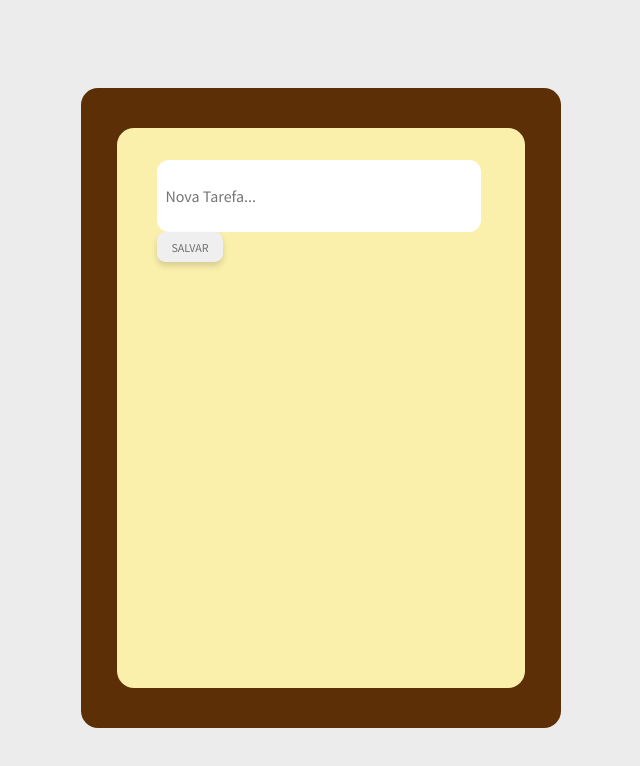
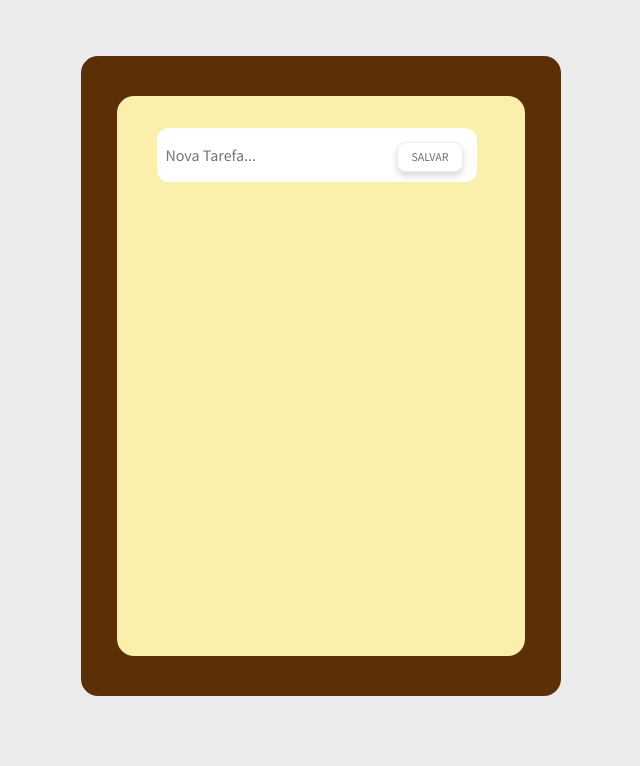
Before and after one commit to MayaraPimenta/to-do-project, a plain HTML site: page docs/index.html in a window 1280 px wide. Shown: the whole page, without its empty margins (319-959 px from the left). Drawn offline with Linux system fonts and the light colour scheme.

Commit message:
more sass

```diff
--- a/docs/css/_base.scss
+++ b/docs/css/_base.scss
@@ -4,7 +4,7 @@ body {
     justify-content: center;
     align-items: center;
 
-    div {
+    #mainDiv {
         display: flex;
         justify-content: center;
         align-items: center;
@@ -12,7 +12,7 @@ body {
         width: 30em;
         height: 40em;
         border-radius: 17px;
-        margin-top: 5em;
+        margin-top: 3em;
 
         background-color: $clipboard-color1;
 
@@ -30,6 +30,18 @@ body {
         background-color: $clipboard-color2;
     }
 
+    #innerDiv {
+        background-color: white;
+
+        width: 20em;
+        height: 3.375em;
+        border-radius: 12px;
+        border-width: 0em;
+        outline: none;
+
+        margin-top: 2em;
+    }
+
     #newInput {
         font-family: $font;
         font-size: $fs-s;
@@ -38,13 +50,12 @@ body {
         list-style-type: none;
         list-style: none;
 
-        width: 20em;
-        height: 4.375em;
+        width: 14.5em;
+        height: 3.25em;
         border-radius: 12px;
         border-width: 0em;
         outline: none;
 
-        margin-top: 2em;
     }
 
     #newTask {
@@ -55,8 +66,16 @@ body {
         list-style-type: none;
         list-style: none;
 
-        align-content: space-between;
-        padding: 0.5em;
+        padding: 1.5em 0.5em 0.5em 0.5em;
+
+        span {
+            padding-left: 5em;
+            font-size: 0.8em;
+        }
+
+        [type=checkbox] {
+            border: 0em solid white;
+        }
     }
 
 }
--- a/docs/css/_components.scss
+++ b/docs/css/_components.scss
@@ -2,13 +2,13 @@ button {
     width: 5.5em;
     height: 2.5em;
     border-radius: 0.7em;
-    border-width: 0em;
+    border: 0.1em solid $background-color;
+    box-shadow: $shadow-1;
+    background-color: white;
 
     font-family: $font;
     font-size: $fs-sm;
     color: $primary-color;
 
-    box-shadow: $shadow-1;
-
     cursor: pointer;
 }
--- a/docs/index.html
+++ b/docs/index.html
@@ -7,17 +7,20 @@
     <link rel="stylesheet" href="css/main.css">
     <link rel="preconnect" href="https://fonts.gstatic.com">
     <link href="https://fonts.googleapis.com/css2?family=Source+Sans+Pro:wght@200;400&display=swap" rel="stylesheet">
+    <script src="https://kit.fontawesome.com/3c891fe7ee.js" crossorigin="anonymous"></script>
     <title>To-Do List</title>
 </head>
 <body>
     <section>
-        <div>
+        <div id="mainDiv">
         <ul id="list">
 
             <li id="task" style="list-style:none">
-                <input type="text" id="newInput" placeholder="  Nova Tarefa...">
-                <button id="save" onClick="duplicate()">SALVAR</button>
-                <p id="error"></p>
+                <div id="innerDiv">
+                    <input type="text" id="newInput" placeholder="  Nova Tarefa...">
+                    <button id="save" onClick="duplicate()">SALVAR</button>
+                    <p id="error"></p>
+                </div>
             </li>
 
         </ul>
--- a/docs/scripts.js
+++ b/docs/scripts.js
@@ -23,8 +23,7 @@ function duplicate() {
     newLi.appendChild(label)
 
     let span = document.createElement("SPAN");
-    let txt = document.createTextNode("X")
-    span.appendChild(txt)
+    span.setAttribute("class", "far fa-trash-alt")
     span.onclick = function() {
         list.removeChild(this.parentNode)
     }
@@ -68,4 +67,6 @@ function duplicate() {
             label.style.textDecoration = "none"
         }
     }
+
+    newInput.value = ""
 }
```
Also changed, not shown: docs/css/main.css, 1 other file.
